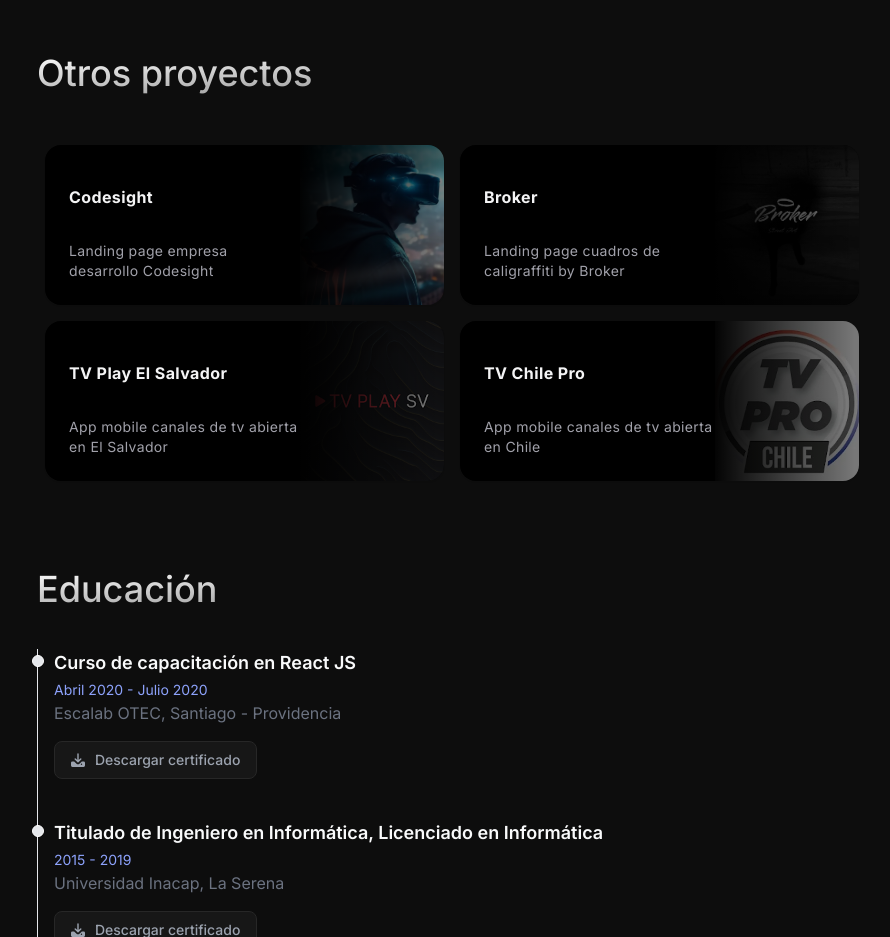
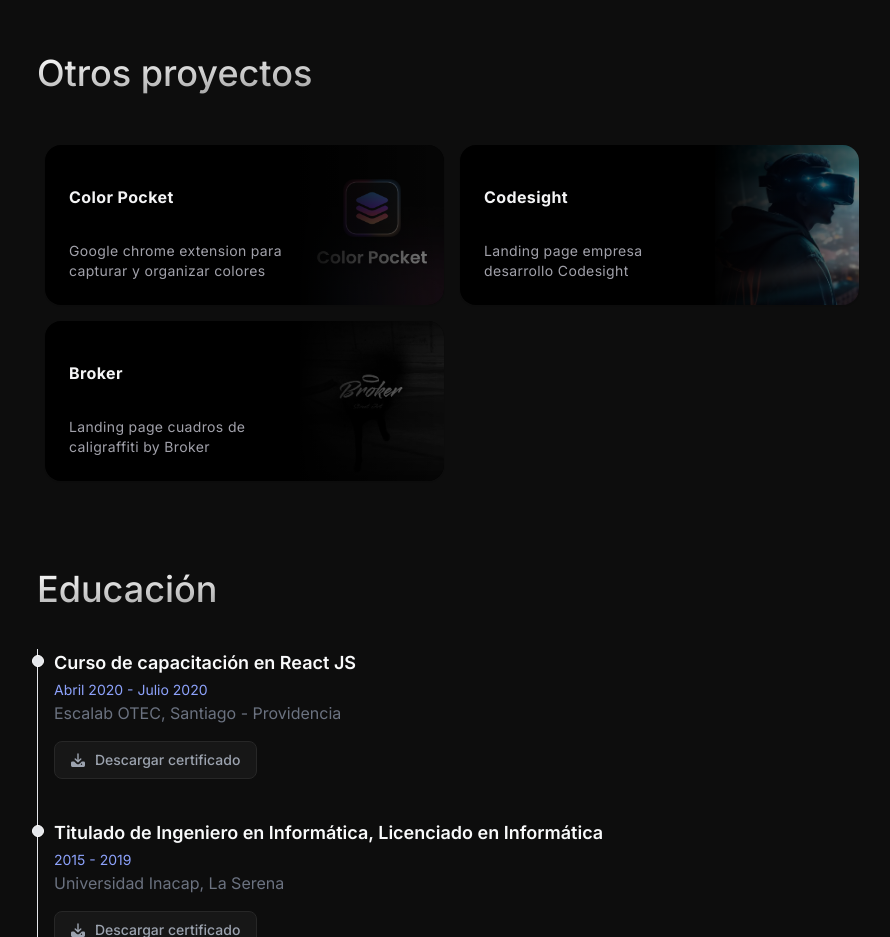
Before and after one commit to haracena/portfolio-haracena, a Next.js app: page / in a window 1280 px wide. Shown: the part 3560-4497 px from the top of the page, without its empty margins (188-1078 px from the left). Built offline with nearby package versions, Linux system fonts and the light colour scheme.

Commit message:
Adds color pocket project

```diff
--- a/app/data.js
+++ b/app/data.js
@@ -161,6 +161,13 @@
 
 export const projects = [
   {
+    id: 2,
+    title: "Color Pocket",
+    description: "Google chrome extension para capturar y organizar colores",
+    link: "https://www.colorpocket.app/",
+    imageURL: "/assets/images/color-pocket.webp",
+  },
+  {
     id: 0,
     title: "Codesight",
     description: "Landing page empresa desarrollo Codesight",
@@ -174,18 +181,18 @@
     link: "https://broker-self.vercel.app/",
     imageURL: "/assets/images/broker.webp",
   },
-  {
-    id: 3,
-    title: "TV Play El Salvador",
-    description: "App mobile canales de tv abierta en El Salvador",
-    link: "https://play.google.com/store/apps/details?id=io.ionic.tvplaysv",
-    imageURL: "/assets/images/tvsv.webp",
-  },
-  {
-    id: 2,
-    title: "TV Chile Pro",
-    description: "App mobile canales de tv abierta en Chile",
-    link: "https://play.google.com/store/apps/details?id=io.ionic.tvzapingchile",
-    imageURL: "/assets/images/tvchilepro.webp",
-  },
+  // {
+  //   id: 3,
+  //   title: "TV Play El Salvador",
+  //   description: "App mobile canales de tv abierta en El Salvador",
+  //   link: "https://play.google.com/store/apps/details?id=io.ionic.tvplaysv",
+  //   imageURL: "/assets/images/tvsv.webp",
+  // },
+  // {
+  //   id: 2,
+  //   title: "TV Chile Pro",
+  //   description: "App mobile canales de tv abierta en Chile",
+  //   link: "https://play.google.com/store/apps/details?id=io.ionic.tvzapingchile",
+  //   imageURL: "/assets/images/tvchilepro.webp",
+  // },
 ];
```
Also changed, not shown: public/assets/images/color-pocket.webp (added).
